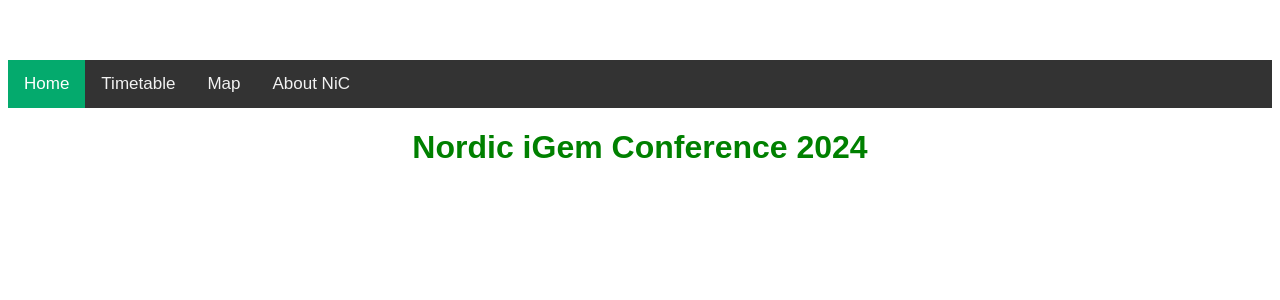
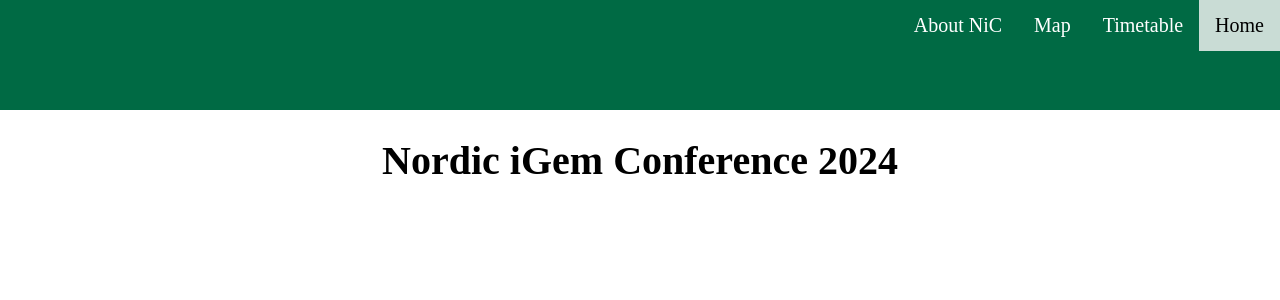
Before and after one commit to teamAboaTurku/nic-24, a Vue app: page / in a window 1280 px wide. Shown: the top 300 px of the page. Built offline with nearby package versions, Linux system fonts and the light colour scheme.

Commit message:
add styles

```diff
--- a/src/assets/styles.css
+++ b/src/assets/styles.css
@@ -1,59 +1,90 @@
-#app {
-    font-family: sans-serif;
-    text-align: center;
-    margin-top: 60px;
+/* Colors */
+
+/*
+COLOR CODES:
+Red - #9c2135
+LightRed - #e9d1d5
+Blue - #282c97
+LightBlue - #dedffc
+Green - #006a44
+LightGreen - #c9dcd5
+*/
+
+:root {
+    --red: #9c2135;
+    --lightRed: #e9d1d5;
+    --blue: #282c97;
+    --lightBlue: #dedffc;
+    --green: #006a44;
+    --lightGreen: #c9dcd5;
+    --text: black;
+    --text-inverted: white;
+
+    /* Fonts */
+    --font: sans-serif;
+  }
+
+
+body {
+    margin: 0;
+}
+
+.page {
+    margin: 10px;
+    padding: 10px;
 }
 
 h1 {
-    color: green;
-}
-
-h2 {
-    margin: 40px 0 0;
-}
-
-h3 {
-    margin: 40px 0 0;
-}
-
-ul {
-    list-style-type: none;
-    padding: 0;
-}
-
-li {
-    display: inline-block;
-    margin: 0 10px;
-}
-
-a {
-    color: #42b983;
+    font-size: 40px;
+    text-align: center;
 }
 
 .topnav {
-    background-color: #333;
+    background-color: var(--green);
     overflow: hidden;
-    text-align: right;
+    height: 110px;
 }
 
-  /* Style the links inside the navigation bar */
 .topnav a {
-    float: left;
-    color: #f2f2f2;
+    float: right;
+    color: var(--text-inverted);
     text-align: center;
     padding: 14px 16px;
     text-decoration: none;
-    font-size: 17px;
+    font-size: 20px;
 }
 
-  /* Change the color of links on hover */
 .topnav a:hover {
-    background-color: #ddd;
-    color: black;
+    background-color: var(--lightGreen);
+    color: var(--text);
 }
 
-  /* Add a color to the active/current link */
 .topnav a.active {
-    background-color: #04AA6D;
-    color: white;
+    background-color: var(--lightGreen);
+    color: var(--text);
 }
+
+.topnavLinks {
+    float: left;
+    width: 50%;
+}
+
+.topnavLogo {
+    float: left;
+    width: 50%;
+}
+
+#Logo {
+    height: 80px;
+    width: 80px;
+    margin: 10px;
+    margin-left: 30px;
+}
+
+.footer {
+    background-color: var(--green);
+    min-height: 100px;
+    position: fixed;
+    bottom: 0;
+    width: 100%;
+}
```
Lines whose indentation alone changed are shown as unchanged.
